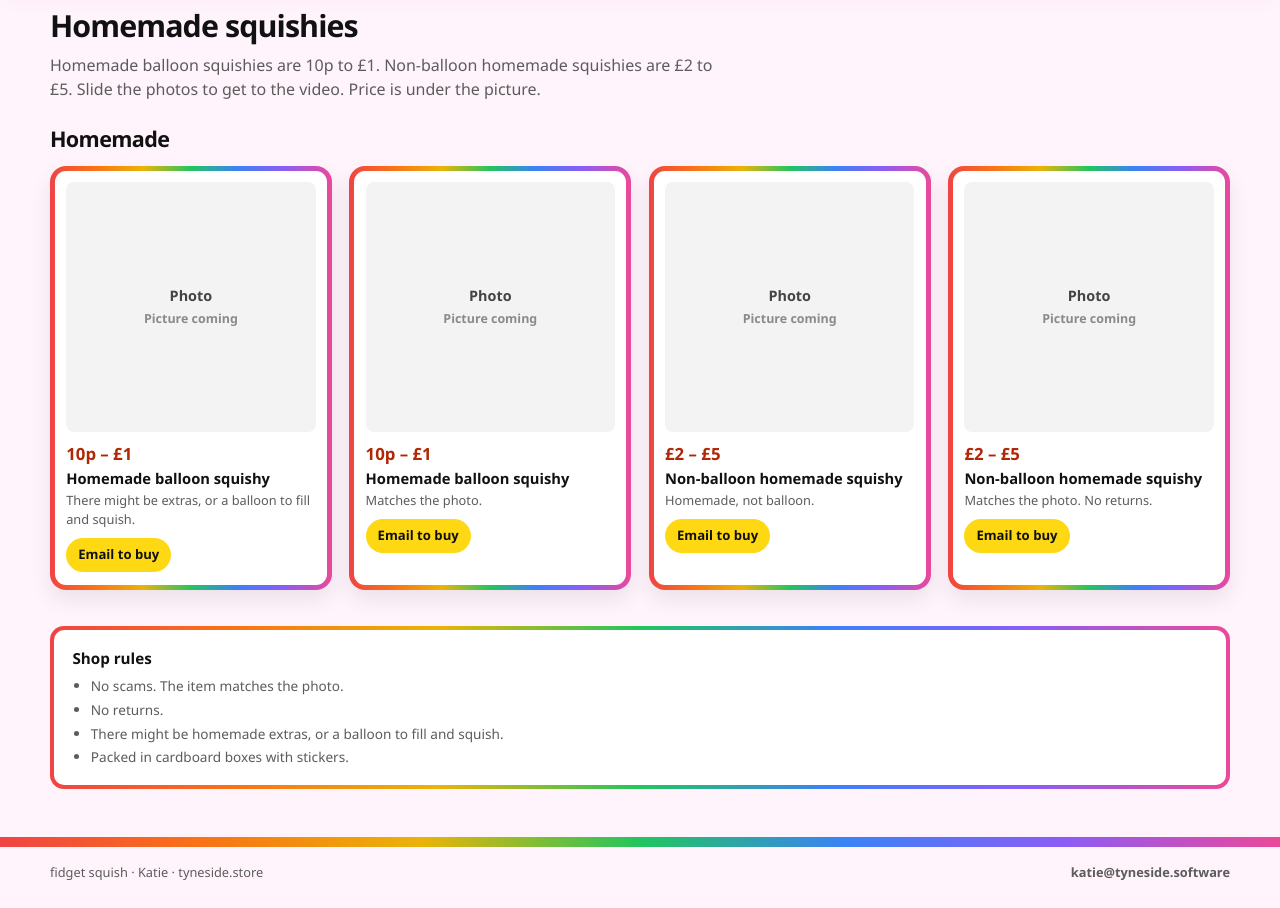
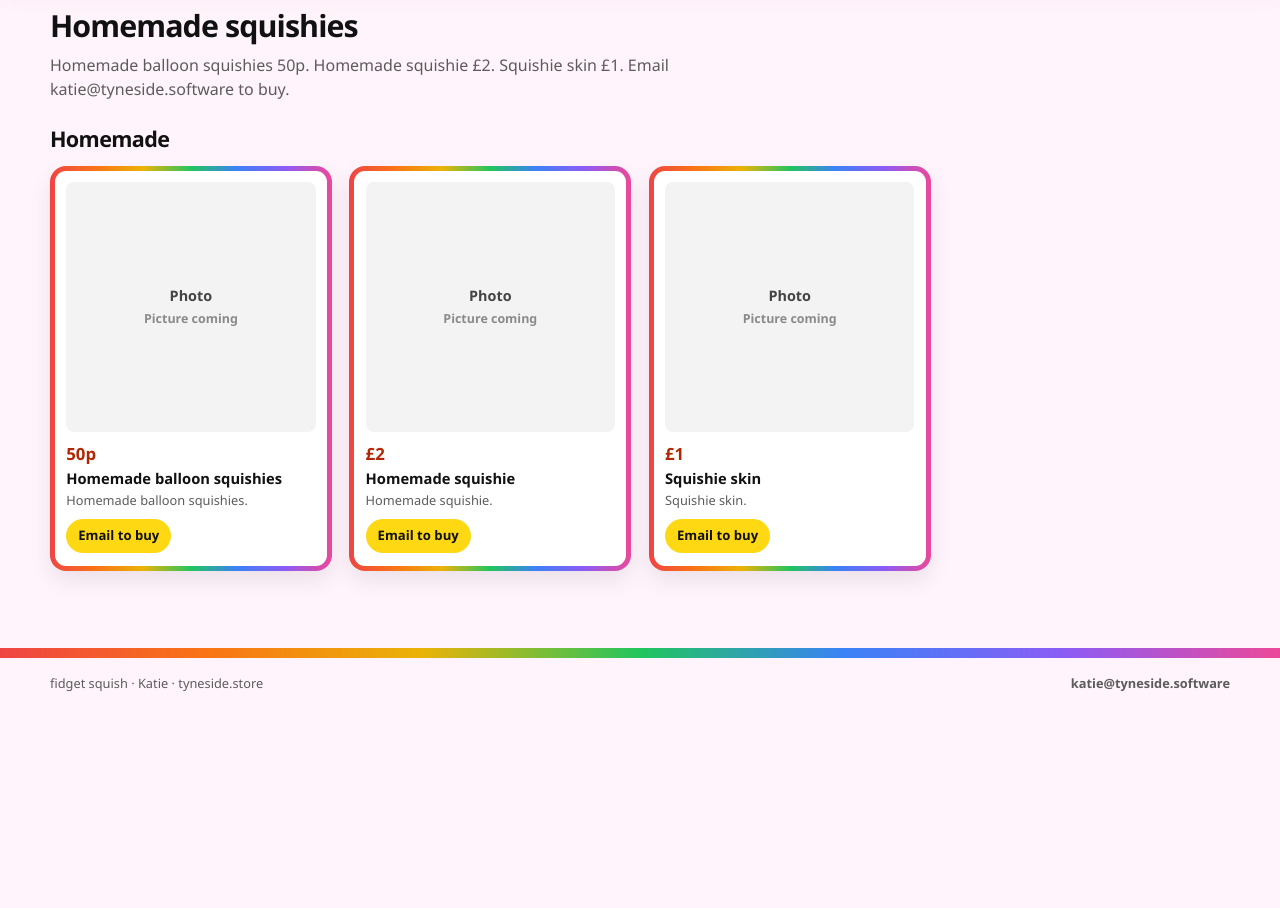
Before and after one commit to Tyneside-Software/tyneside.store, a plain HTML site: page homemade.html in a window 1280 px wide. Shown: the part 264-1172 px from the top of the page. After the commit the page ends 983 px from the top, so only its background shows below. Drawn offline with Linux system fonts and the light colour scheme.

Commit message:
Deploy from site-generator 3b289f5

```diff
--- a/homemade.html
+++ b/homemade.html
@@ -4,7 +4,7 @@
   <meta charset="UTF-8">
   <meta name="viewport" content="width=device-width, initial-scale=1">
   <title>Homemade squishies · fidget squish</title>
-  <meta name="description" content="Homemade squishies from fidget squish. 10p to £1, or £2 to £5 if not balloon. Email katie@tyneside.software.">
+  <meta name="description" content="Homemade balloon squishies 50p, homemade squishie £2, squishie skin £1. Email katie@tyneside.software.">
   <link rel="icon" href="logo.svg" type="image/svg+xml">
   <link rel="stylesheet" href="shop.css?v=20260916photos">
 </head>
@@ -38,7 +38,7 @@
   <main class="wrap">
     <div class="page-head">
       <h1>Homemade squishies</h1>
-      <p>Homemade balloon squishies are 10p to £1. Non-balloon homemade squishies are £2 to £5. Slide the photos to get to the video. Price is under the picture.</p>
+      <p>Homemade balloon squishies 50p. Homemade squishie £2. Squishie skin £1. Email katie@tyneside.software to buy.</p>
     </div>
     <p class="search-empty" data-search-empty>No homemade items match that search.</p>
 
@@ -49,15 +49,6 @@
       <div class="grid" data-products="homemade"></div>
     </section>
 
-    <section class="policies">
-      <h2>Shop rules</h2>
-      <ul>
-        <li>No scams. The item matches the photo.</li>
-        <li>No returns.</li>
-        <li>There might be homemade extras, or a balloon to fill and squish.</li>
-        <li>Packed in cardboard boxes with stickers.</li>
-      </ul>
-    </section>
   </main>
 
   <footer class="foot">
@@ -67,6 +58,6 @@
       <a href="mailto:katie@tyneside.software">katie@tyneside.software</a>
     </div>
   </footer>
-  <script src="shop.js?v=20260916off"></script>
+  <script src="shop.js?v=20260916hm"></script>
 </body>
 </html>
--- a/shop.js
+++ b/shop.js
@@ -6,10 +6,9 @@
     { group: "squishies", name: "Popit", price: "£4.99", meta: "Fidget dice popit", photos: ["photos/popit-die.jpeg"], mail: "Order Popit" },
     { group: "squishies", name: "Fidget spinner", price: "£3.99", meta: "Earth fidget spinner", photos: ["photos/earth-fidget-spinner.jpeg"], mail: "Order Fidget spinner" },
     { group: "squishies", name: "Cheese", price: "£4.99", meta: "Super slow-rise cheese", photos: ["photos/slowrise-cheese.jpeg"], mail: "Order Cheese" },
-    { group: "homemade", name: "Homemade balloon squishy", price: "10p – £1", meta: "There might be extras, or a balloon to fill and squish.", photos: [], mail: "Order homemade balloon squishy" },
-    { group: "homemade", name: "Homemade balloon squishy", price: "10p – £1", meta: "Matches the photo.", photos: [], mail: "Order homemade balloon squishy" },
-    { group: "homemade", name: "Non-balloon homemade squishy", price: "£2 – £5", meta: "Homemade, not balloon.", photos: [], mail: "Order non-balloon homemade squishy" },
-    { group: "homemade", name: "Non-balloon homemade squishy", price: "£2 – £5", meta: "Matches the photo. No returns.", photos: [], mail: "Order non-balloon homemade squishy" },
+    { group: "homemade", name: "Homemade balloon squishies", price: "50p", meta: "Homemade balloon squishies.", photos: [], mail: "Order homemade balloon squishies" },
+    { group: "homemade", name: "Homemade squishie", price: "£2", meta: "Homemade squishie.", photos: [], mail: "Order homemade squishie" },
+    { group: "homemade", name: "Squishie skin", price: "£1", meta: "Squishie skin.", photos: [], mail: "Order squishie skin" },
     { group: "slime", name: "Water slime", price: "Email for price", meta: "At some point. Matches the photo.", photos: [], mail: "Order water slime" },
     { group: "slime", name: "Cloud slime", price: "Email for price", meta: "At some point. Matches the photo.", photos: [], mail: "Order cloud slime" },
     { group: "slime", name: "Normal slime", price: "Email for price", meta: "A few for sale.", photos: [], mail: "Order normal slime" },
```
Also changed, not shown: index.html (+1 -11 lines), slime.html (+1 -9 lines), squishies.html (+1 -10 lines), stock.json (+18 -0 lines).
